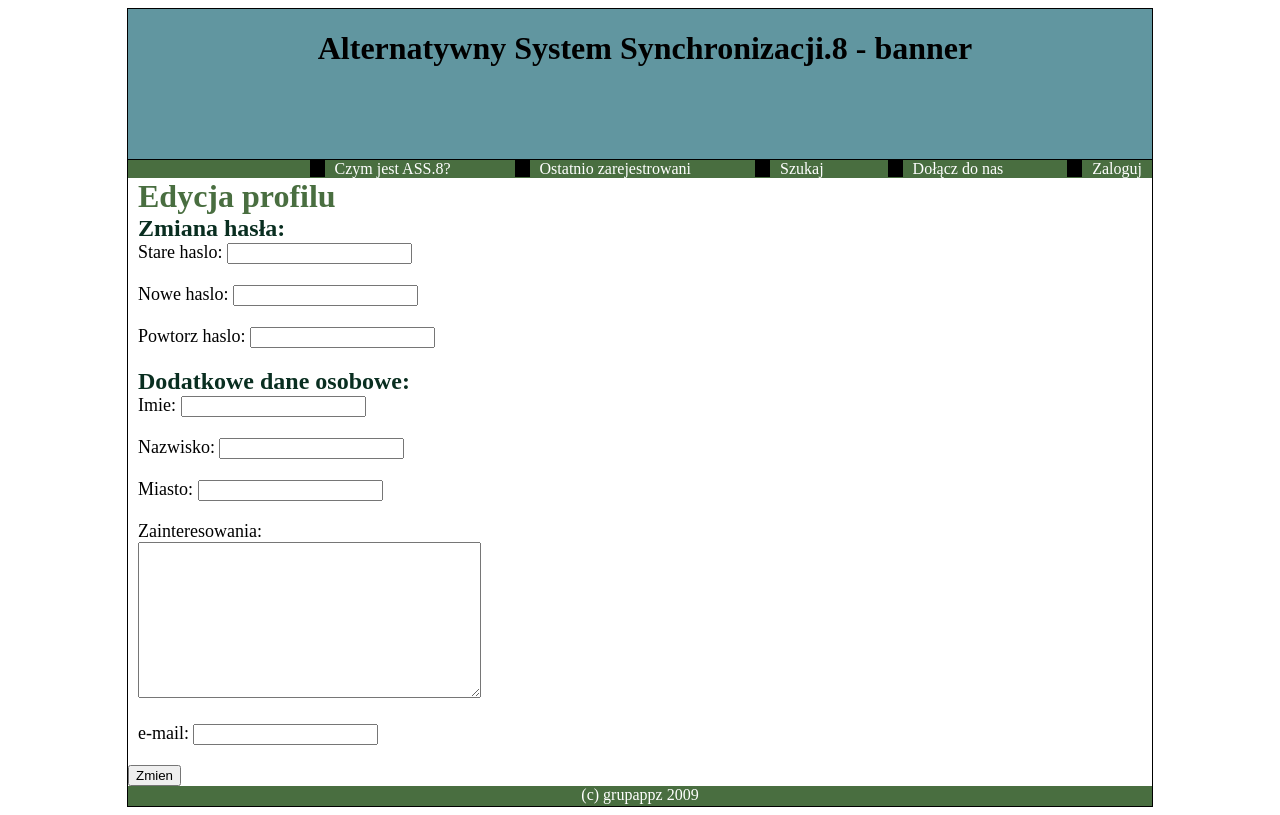
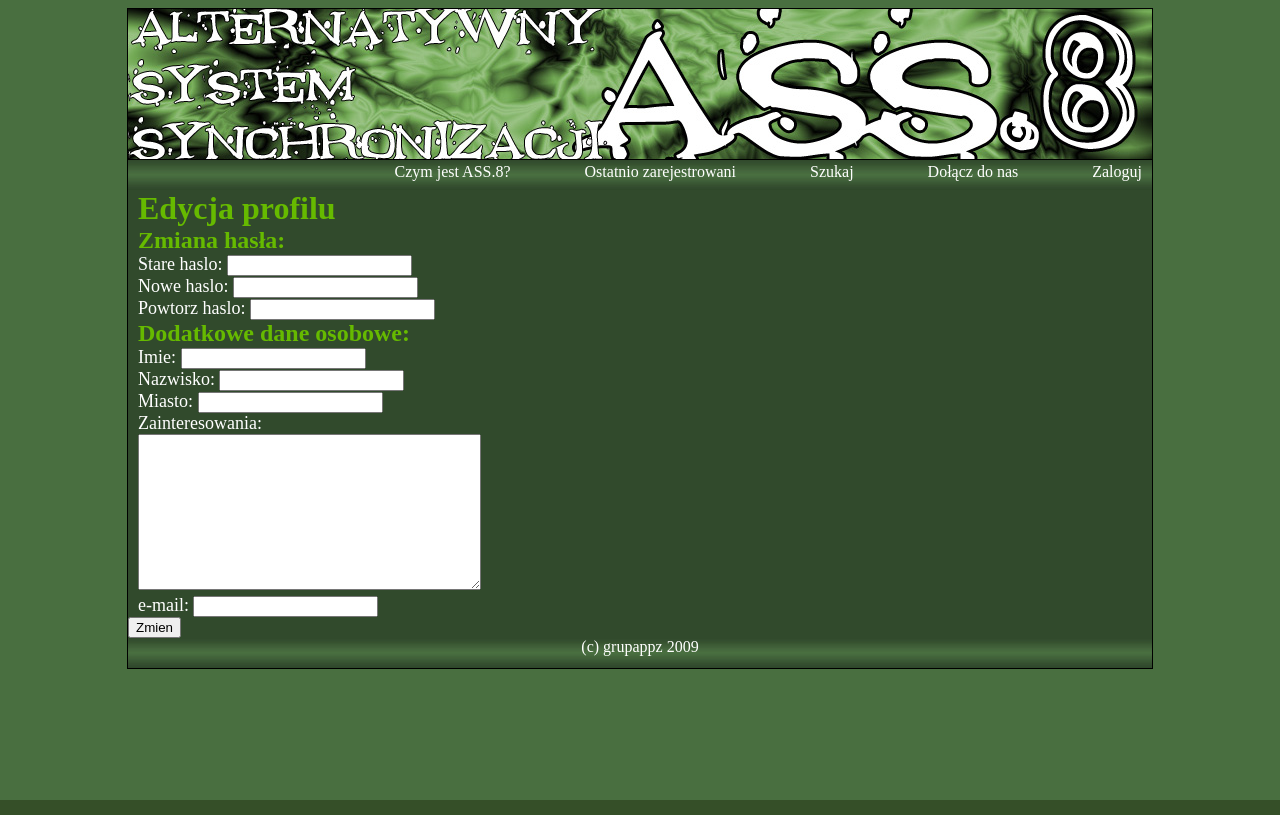
Before and after one commit to kitpz2/grupappz, a Django app: template Source/ass8_portal/templates/accounts/edit.html in a window 1280 px wide. Run offline with Django 3.2, Linux system fonts and the light colour scheme; the template is opened without the code that fills it, so the values that code supplies are empty.

Commit message:
dodalem grafike do strony i nowy css

```diff
--- a/Source/ass8_portal/media/css/style.css
+++ b/Source/ass8_portal/media/css/style.css
@@ -1,19 +1,19 @@
 /* PAGE STRUCTURE */
 body
 {
-	background:#ffffff;
-	color:#000000;
+	background:#496f40;
+	color:#fff;
 }
 
 a, a:active, a:visited
 {
-	color:#000;
+	color:#66ba00;
 	text-decoration:none;
 }
 
 a:hover
 {
-	color:#000;
+	color:#66ba00;
 	text-decoration:underline;
 }
 
@@ -66,7 +66,7 @@ div.container
     min-width:760px;
     padding:0px;
     border: 1px solid black;
-	background:#496e40;
+	background:#314a2c;
     margin-left:auto;
     margin-right:auto;
 }
@@ -84,9 +84,10 @@ div.container a:hover
 div.header
 {
 	text-align:center;
+    width:1024px;
 	height:150px;
 	margin: 0px;
-	padding-left:10px;
+    padding: 0px;
     background:#6196A0;
     overflow:hidden;
 	border-bottom:1px solid black;
@@ -95,16 +96,20 @@ div.header
 div.navbar
 {
 	text-align:right;
-	width:100%;
+	width:1024px;
+    height:30px;
 	margin:0px;
 	padding:0px;
 	background: #496e40;
+    background-image: url('/gfx/headers.jpg');
+    background-repeat: repeat;
 }
 
 div.navbar ul
 {
 	margin:0px;
 	padding:0px;
+    padding-top:3px;
 }
 
 div.navbar ul li
@@ -119,14 +124,12 @@ div.navbar ul li a,div.navbar ul li a:visited, div.navbar ul li a:active
 {
 	color:#fff;
 	padding-left:10px;
-	border-left:15px solid #000;
 	text-decoration:none;
 }
 
 div.navbar ul li a:hover
 {
-	color:#fff;
-	border-left:15px solid #fff;
+	color:#66ba00;
 	text-decoration:none;
 }
 
@@ -135,13 +138,13 @@ div.content
     min-height:200px;
 	margin:0px;
 	padding:0px;
-	background:#fff;
+    background:#314a2c;
 	border:none;
 }
 
 div.content h1
 {
-	color:#496e40;
+	color:#66ba00;
 	margin:0px;
 	padding-left:10px;
 	padding-right:10px;
@@ -149,7 +152,7 @@ div.content h1
 
 div.content h2
 {
-	color:#092e20;
+	color:#66ba00;
 	margin:0px;
 	padding-left:10px;
 	padding-right:10px;
@@ -157,7 +160,7 @@ div.content h2
 
 div.content h3
 {
-	color:#092e20;
+	color:#66ba00;
 	margin:0px;
 	margin-bottom:5px;
 	font-size:12px;
@@ -168,8 +171,8 @@ div.content p
 {
 	text-align:justify;
 	margin:0px;
-	margin-bottom:20px;
 	font-size:18px;
+    padding:0px;
 	padding-left:10px;
 	padding-right:10px;
 }
@@ -177,8 +180,9 @@ div.content p
 div.footer
 {
 	text-align:center;
-	height:20px;
-	background:#496e40;
+	height:30px;
+    background-image: url('/gfx/headers.jpg');
+    background-repeat:repeat;
     color:#fff;
     padding:0px;
 }
--- a/Source/ass8_portal/templates/base.html
+++ b/Source/ass8_portal/templates/base.html
@@ -36,7 +36,7 @@
     <div class="container">
         <!-- Header -->
         <div class="header">
-            <h1>Alternatywny System Synchronizacji.8 - banner</h1>
+            <img src="/gfx/banner.jpg" />
         </div>
         <!-- END Header -->
 
--- a/Source/ass8_portal/urls.py
+++ b/Source/ass8_portal/urls.py
@@ -7,6 +7,8 @@ admin.autodiscover()
 urlpatterns = patterns('',
     (r'^css/(?P<path>.*)$', 'django.views.static.serve', {'document_root': 'media/css'}),
     (r'^js/(?P<path>.*)$', 'django.views.static.serve', {'document_root': 'media/js'}),
+    (r'^gfx/(?P<path>.*)$','django.views.static.serve', {'document_root':
+        'media/gfx'}),
     (r'^$', 'accounts.views.index'),
     (r'^$/', 'accounts.views.index'),
     (r'^admin/(.*)', admin.site.root),
```
Also changed, not shown: Source/ass8_portal/media/gfx/headers.jpg (renamed from Source/ass8_portal/media/gfx/headres.jpg).
